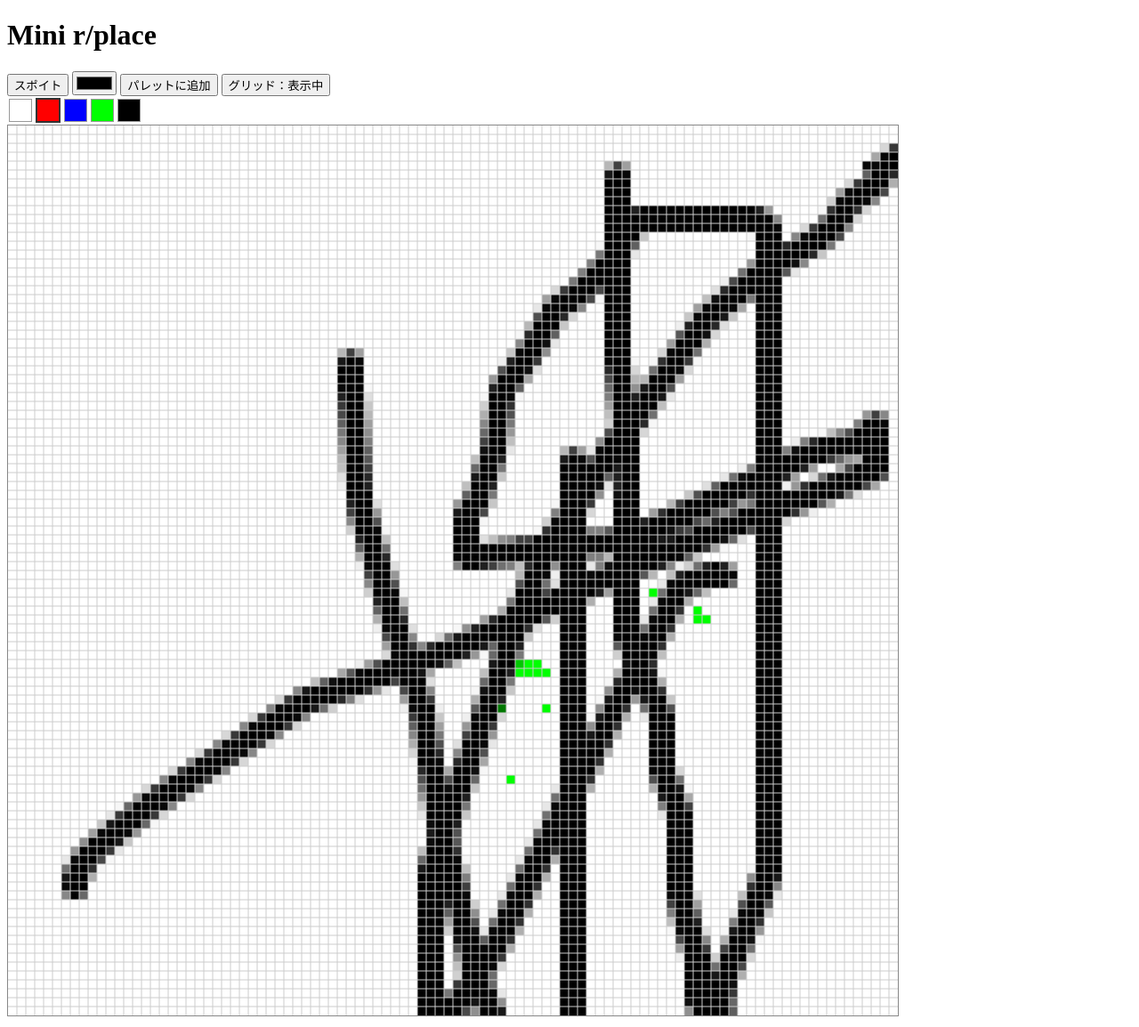
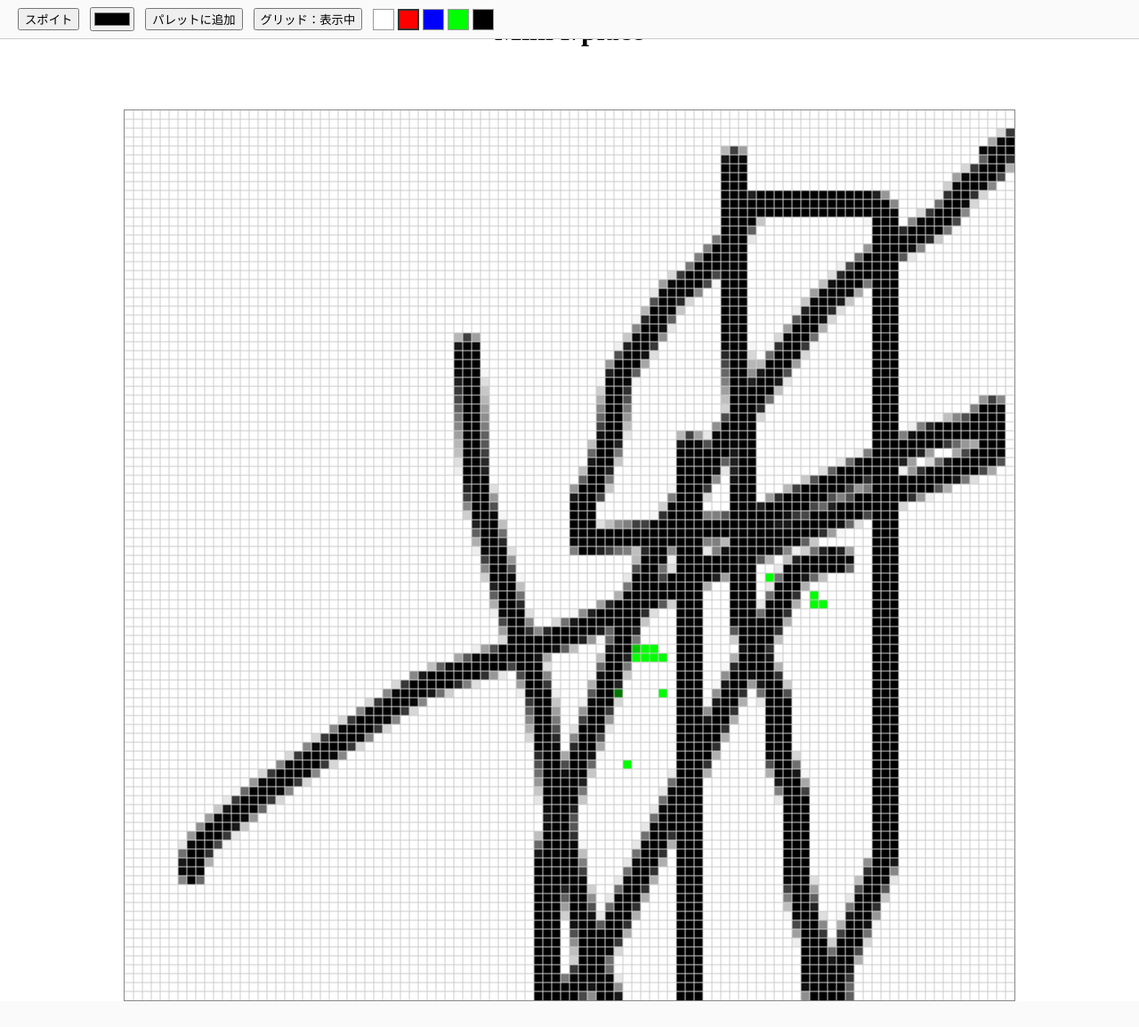
Before and after one commit to fly1014gk/places, a Flask app: page / in a window 1280 px wide. Shown: the whole page at 89% size. After the commit the page ends 1125 px from the top, so only its background shows below. Run offline with Flask 3, Linux system fonts and the light colour scheme; data that the repository does not hold is empty.

Commit message:
Update index.html

```diff
--- a/templates/index.html
+++ b/templates/index.html
@@ -3,28 +3,57 @@
 <head>
     <title>Mini r/place</title>
     <style>
-        canvas { border: 1px solid #888; background: #fff; }
+        body { margin: 0; }
+        .toolbar {
+            position: fixed;
+            top: 0; left: 0; right: 0;
+            background: #fafafa;
+            border-bottom: 1px solid #ccc;
+            display: flex;
+            align-items: center;
+            gap: 12px;
+            padding: 8px 20px;
+            z-index: 100;
+        }
+        #palette {
+            display: flex;
+            gap: 4px;
+        }
         #palette span {
             display: inline-block;
             width: 24px; height: 24px;
-            border: 1px solid #999;
-            margin: 2px;
+            border: 1.5px solid #999;
+            margin: 0;
             cursor: pointer;
             vertical-align: middle;
+            box-sizing: border-box;
         }
-        #palette .selected { border: 2px solid #333; }
+        #palette .selected { border: 2.5px solid #333; }
+        .canvas-container {
+            margin-top: 70px; /* Toolbar高さ+余白 */
+            display: flex;
+            justify-content: center;
+        }
+        canvas { border: 1px solid #888; background: #fff; }
+        h1 { margin: 16px 0 0 0; text-align: center; }
+        @media (max-width: 600px) {
+            .toolbar { flex-direction: column; gap: 8px; }
+            .canvas-container { margin-top: 110px; }
+        }
     </style>
 </head>
 <body>
     <h1>Mini r/place</h1>
-    <div>
+    <div class="toolbar">
         <button id="eyedropper">スポイト</button>
         <input type="color" id="addcolor">
         <button id="addcolorbtn">パレットに追加</button>
         <button id="toggleGrid">グリッド：表示中</button>
+        <div id="palette"></div>
     </div>
-    <div id="palette"></div>
-    <canvas id="board" width="{{ size * 10 }}" height="{{ size * 10 }}"></canvas>
+    <div class="canvas-container">
+        <canvas id="board" width="{{ size * 10 }}" height="{{ size * 10 }}"></canvas>
+    </div>
     <script>
         const size = {{ size }};
         const scale = 10;
```
